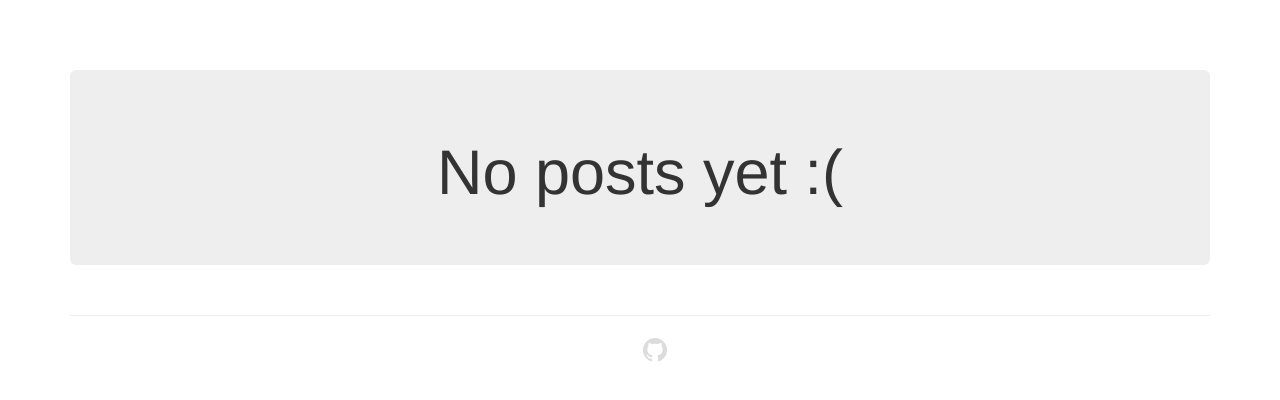
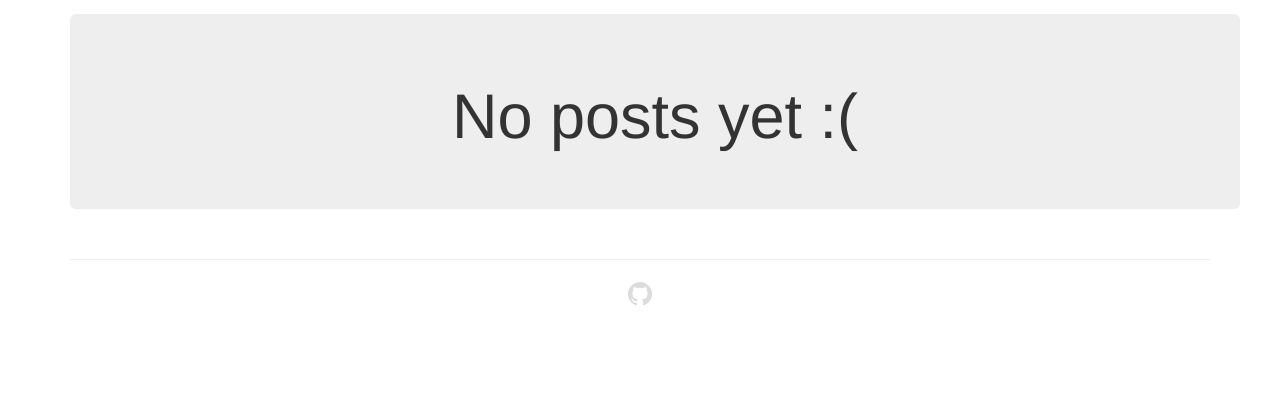
Before and after one commit to Robinseibold/Robinseibold.github.io, a Jekyll site: the page built from index.html, in a window 1280 px wide. Shown: the top 400 px of the page. Built offline with Jekyll 4.4.1, drawn with Linux system fonts in a browser that asks for light colours; the list of posts is cut into pages by our own code.

Commit message:
Add blog post parsing and rendering

```diff
--- a/_includes/footer.html
+++ b/_includes/footer.html
@@ -1,7 +1,7 @@
 <footer class="footer">
 
 	<hr>
-	<div class="container text-center">
+	<div class="text-center">
 		<a class="footer" href="https://github.com/Robinseibold"><i class="fa fa-github fa-2x"></i></a>
 	</div>
 
--- a/_includes/head.html
+++ b/_includes/head.html
@@ -9,7 +9,7 @@
 		{% endif %}
 	</title>
 	<meta name="description" content="{{ site.description }}">
-	<meta name="viewport" content="width=device-width">
+	<meta name="viewport" content="width=device-width, initial-sclae=1">
 
 	<link rel="stylesheet" href="/css/main.css">
 
--- a/_layouts/default.html
+++ b/_layouts/default.html
@@ -4,10 +4,8 @@
 	{% include head.html %}
 
 	<body>
-		<div class="container centered">
-			<section class="page-wrapper">
+		<div class="container text-center">
 				{{content}}
-			</section>
 		</div>
 	</body>
 
--- a/_sass/style.sass
+++ b/_sass/style.sass
@@ -1,7 +1,23 @@
 $jetgray: #343434
 
 .content
-	margin-top: 5em
+	margin-top: 1em
+	display: inline-block
+
+.footer
+	margin-bottom: 1em
+
+.post
+	width: 50vh
+
+	> h4
+		margin-bottom: 0px
+
+	> h5
+		margin-top: 0px
+
+.store
+	margin: 1em
 
 a.footer, a.footer:visited
 	color: gainsboro
--- a/index.html
+++ b/index.html
@@ -8,7 +8,49 @@
 <div class="content">
 {% if paginator.total_posts > 0 %}
 	{% for post in paginator.posts %}
-		{{ post.content }}
+
+		<div class="post">
+			<h4>
+				{{ post.title }}
+			</h4>
+			<h5><small>
+				<i class="fa fa-calendar-check-o"></i>
+				{{ post.date | date: "%d-%m-%Y" }}
+			</small></h5>
+			{% if post.images.size > 0 %}
+				<div id="{{ post.image_set_name }}" class="carousel slide" data-ride="carousel">
+					<a href="#{{ post.image_set_name }}" data-slide="next">
+						<ol class="carousel-indicators">
+							{% for image in post.images %}
+								<li data-target="#{{ post.image_set_name }}"
+										data-slide-to="{{ forloop.index | minus: 1 }}"{% if forloop.index == 1 %}
+										class="active"{% endif %}>
+								</li>
+							{% endfor %}
+						</ol>
+						<div class="carousel-inner">
+							{% for image in post.images %}
+								<div class="item{% if forloop.index == 1 %} active{% endif %}">
+									<img src="{{ site.url }}{{ image }}" alt="{{ image }}">
+								</div>
+							{% endfor %}
+						</div>
+					</div>
+				</div>
+
+				{% if post.appstore_link.size > 0 %}
+					<div class="store">
+						<a class="store-link" href="{{ post.appstore_link }}">
+							<img src="{{ site.url }}/assets/store-images/apple-appstore-badge.svg"></img>
+						</a>
+					</div>
+				{% endif %}
+
+			{% else %}
+				{{ post.content }}
+			{% endif %}
+		</div>
+
 	{% endfor %}
 {% else %}
 	<div class="jumbotron text-center">
```
